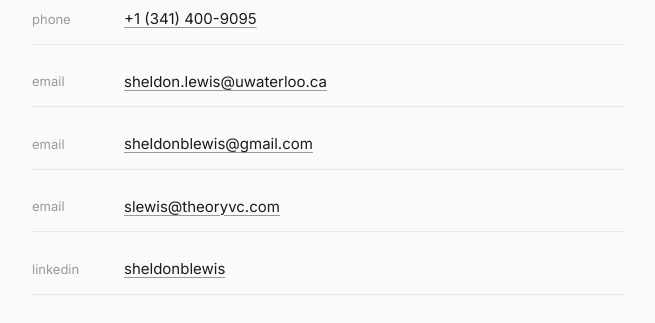
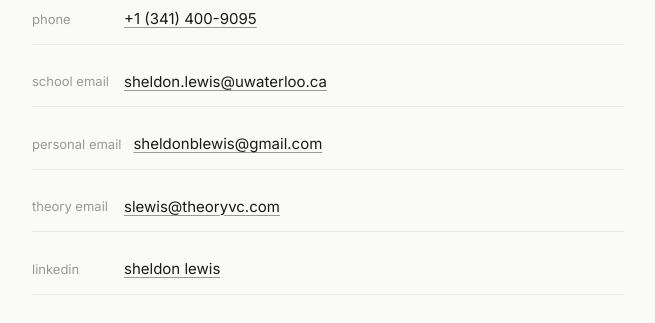
Before and after one commit to sheldonblewis/shelly-site, a Next.js app: page /contact in a window 1280 px wide. Shown: the part 218-541 px from the top of the page, without its empty margins (312-967 px from the left). Built offline with nearby package versions, Linux system fonts and the light colour scheme.

Commit message:
relabel emails by context and update linkedin link text
Co-Authored-By: Claude Opus 4.7 (1M context) <noreply@anthropic.com>

```diff
--- a/data/contact.js
+++ b/data/contact.js
@@ -7,19 +7,19 @@ const contact = [
     external: false,
   },
   {
-    label: 'email',
+    label: 'school email',
     href: 'mailto:sheldon.lewis@uwaterloo.ca',
     text: 'sheldon.lewis@uwaterloo.ca',
     external: false,
   },
   {
-    label: 'email',
+    label: 'personal email',
     href: 'mailto:sheldonblewis@gmail.com',
     text: 'sheldonblewis@gmail.com',
     external: false,
   },
   {
-    label: 'email',
+    label: 'theory email',
     href: 'mailto:slewis@theoryvc.com',
     text: 'slewis@theoryvc.com',
     external: false,
@@ -27,7 +27,7 @@ const contact = [
   {
     label: 'linkedin',
     href: 'https://linkedin.com/in/sheldonblewis',
-    text: 'sheldonblewis',
+    text: 'Sheldon Lewis',
     external: true,
   },
   {
```
